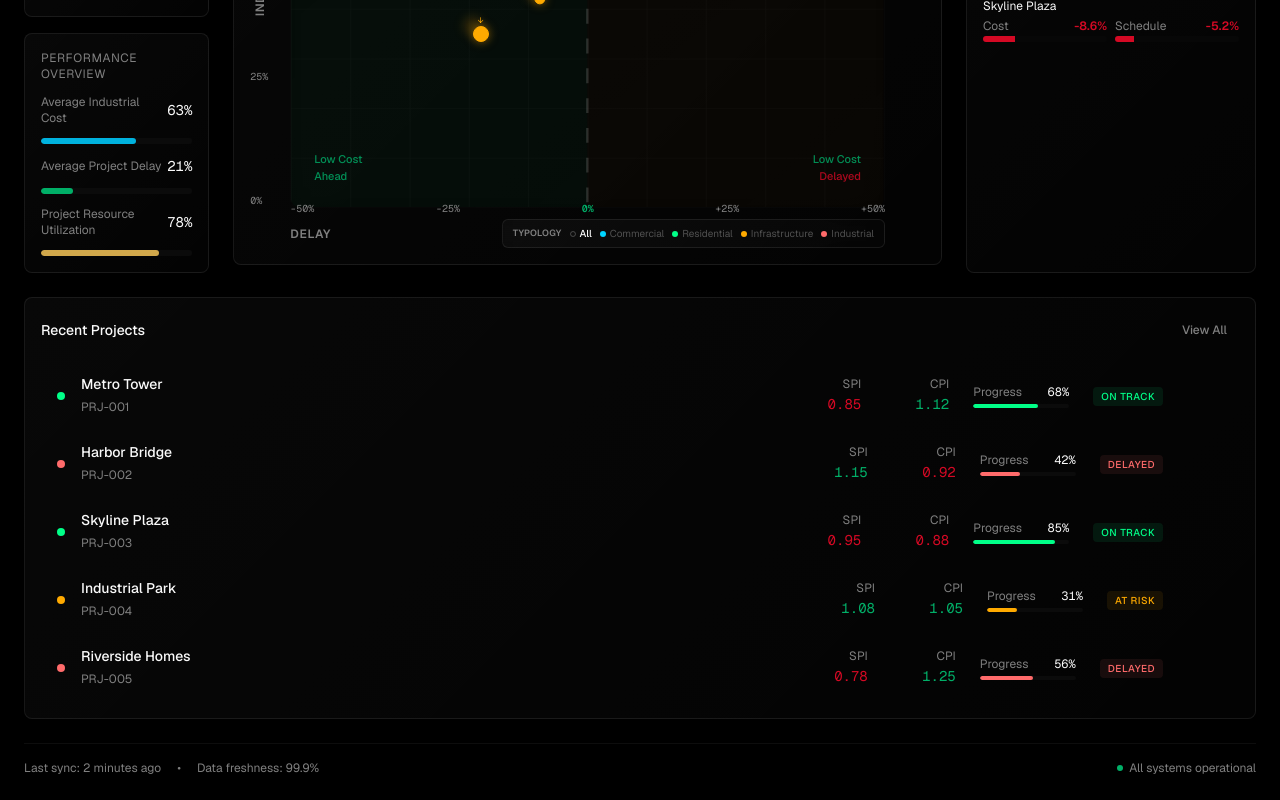
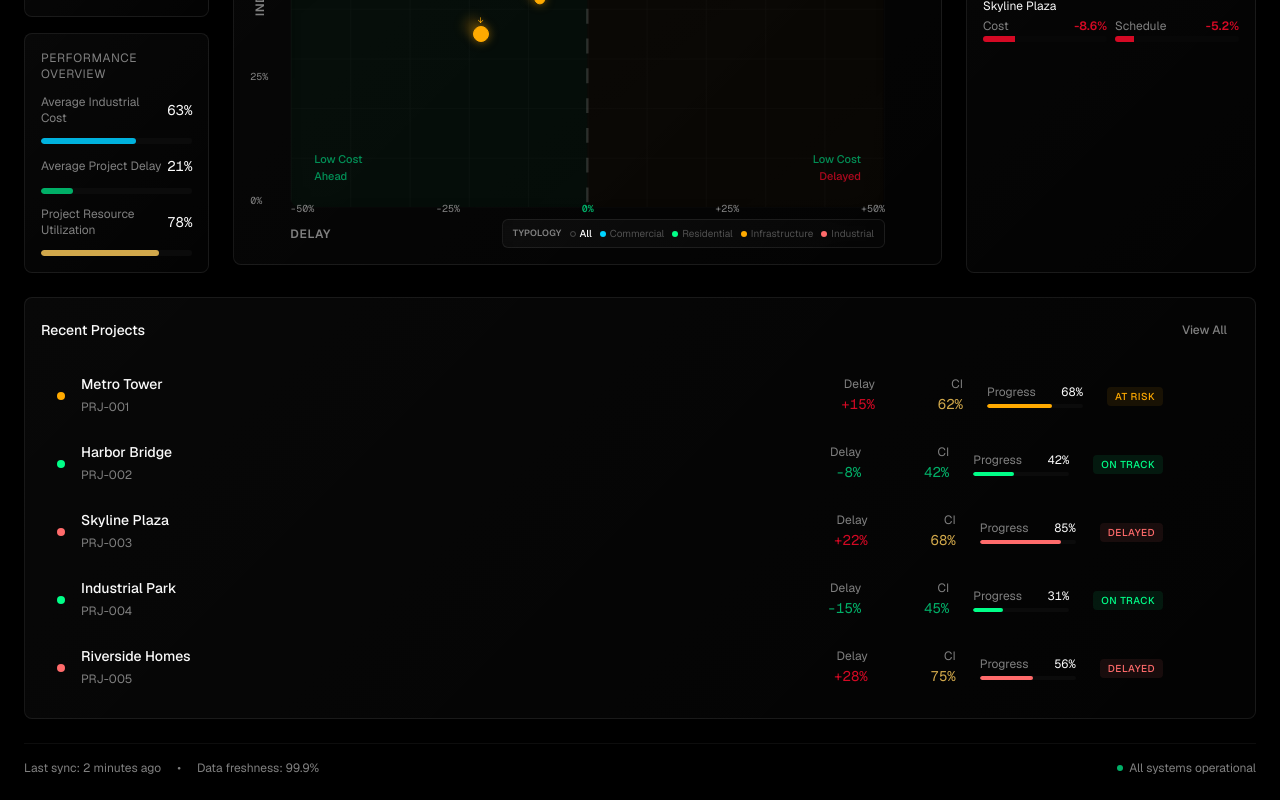
Before and after one commit to danielrebelo-volis/v0-volis-build-dashboard, a Next.js app: page / in a window 1280 px wide. Shown: the part 566-1366 px from the top of the page. Built offline with nearby package versions, Linux system fonts and the light colour scheme.

Commit message:
feat: update project list with industrial cost and delay
Replace SPI/CPI with CI and show delay as percentage with color coding.

```diff
--- a/components/project-list.tsx
+++ b/components/project-list.tsx
@@ -8,8 +8,8 @@ interface ProjectRowProps {
   name: string
   id: string
   status: "on-track" | "at-risk" | "delayed"
-  spi: number
-  cpi: number
+  delay: number // % delay (-50 to +50)
+  industrialCost: number // % of contract value (0-100)
   completion: number
 }
 
@@ -19,7 +19,7 @@ const statusConfig = {
   "delayed": { label: "Delayed", color: "#ff6b6b" },
 }
 
-function ProjectRow({ name, id, status, spi, cpi, completion }: ProjectRowProps) {
+function ProjectRow({ name, id, status, delay, industrialCost, completion }: ProjectRowProps) {
   const config = statusConfig[status]
 
   return (
@@ -41,16 +41,16 @@ function ProjectRow({ name, id, status, spi, cpi, completion }: ProjectRowProps)
 
         <div className="flex items-center gap-6">
           <div className="text-right w-16">
-            <span className="text-xs text-muted-foreground block">SPI</span>
-            <span className={`text-sm font-mono ${spi >= 1 ? 'text-success' : 'text-destructive'}`}>
-              {spi.toFixed(2)}
+            <span className="text-xs text-muted-foreground block">Delay</span>
+            <span className={`text-sm font-mono ${delay <= 0 ? 'text-success' : 'text-destructive'}`}>
+              {delay > 0 ? '+' : ''}{delay.toFixed(0)}%
             </span>
           </div>
 
           <div className="text-right w-16">
-            <span className="text-xs text-muted-foreground block">CPI</span>
-            <span className={`text-sm font-mono ${cpi >= 1 ? 'text-success' : 'text-destructive'}`}>
-              {cpi.toFixed(2)}
+            <span className="text-xs text-muted-foreground block">CI</span>
+            <span className={`text-sm font-mono ${industrialCost <= 50 ? 'text-success' : 'text-warning'}`}>
+              {industrialCost.toFixed(0)}%
             </span>
           </div>
 
@@ -91,11 +91,11 @@ function ProjectRow({ name, id, status, spi, cpi, completion }: ProjectRowProps)
 
 export function ProjectList() {
   const projects: ProjectRowProps[] = [
-    { name: "Metro Tower", id: "PRJ-001", status: "on-track", spi: 0.85, cpi: 1.12, completion: 68 },
-    { name: "Harbor Bridge", id: "PRJ-002", status: "delayed", spi: 1.15, cpi: 0.92, completion: 42 },
-    { name: "Skyline Plaza", id: "PRJ-003", status: "on-track", spi: 0.95, cpi: 0.88, completion: 85 },
-    { name: "Industrial Park", id: "PRJ-004", status: "at-risk", spi: 1.08, cpi: 1.05, completion: 31 },
-    { name: "Riverside Homes", id: "PRJ-005", status: "delayed", spi: 0.78, cpi: 1.25, completion: 56 },
+    { name: "Metro Tower", id: "PRJ-001", status: "at-risk", delay: 15, industrialCost: 62, completion: 68 },
+    { name: "Harbor Bridge", id: "PRJ-002", status: "on-track", delay: -8, industrialCost: 42, completion: 42 },
+    { name: "Skyline Plaza", id: "PRJ-003", status: "delayed", delay: 22, industrialCost: 68, completion: 85 },
+    { name: "Industrial Park", id: "PRJ-004", status: "on-track", delay: -15, industrialCost: 45, completion: 31 },
+    { name: "Riverside Homes", id: "PRJ-005", status: "delayed", delay: 28, industrialCost: 75, completion: 56 },
   ]
 
   return (
```
